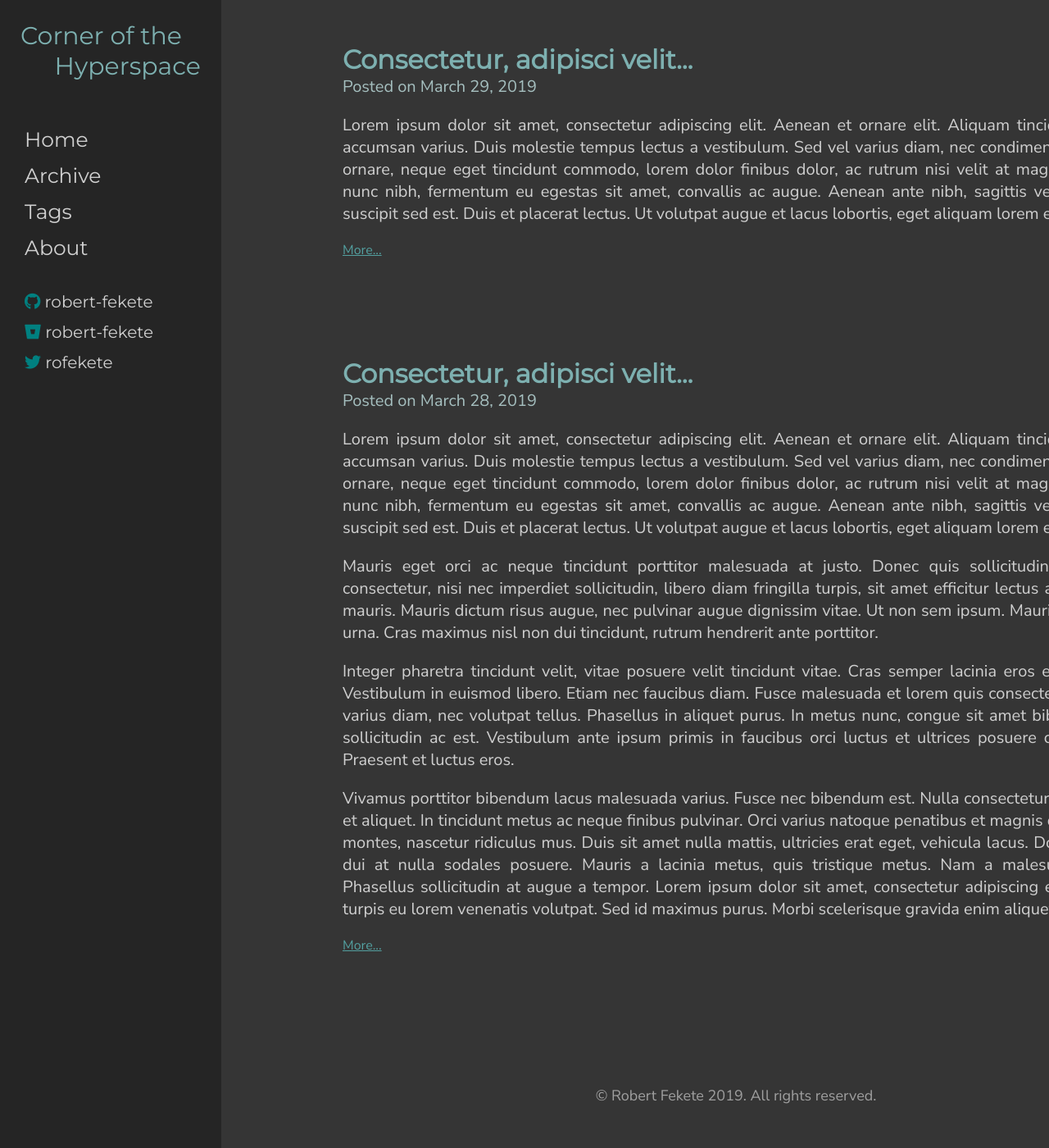
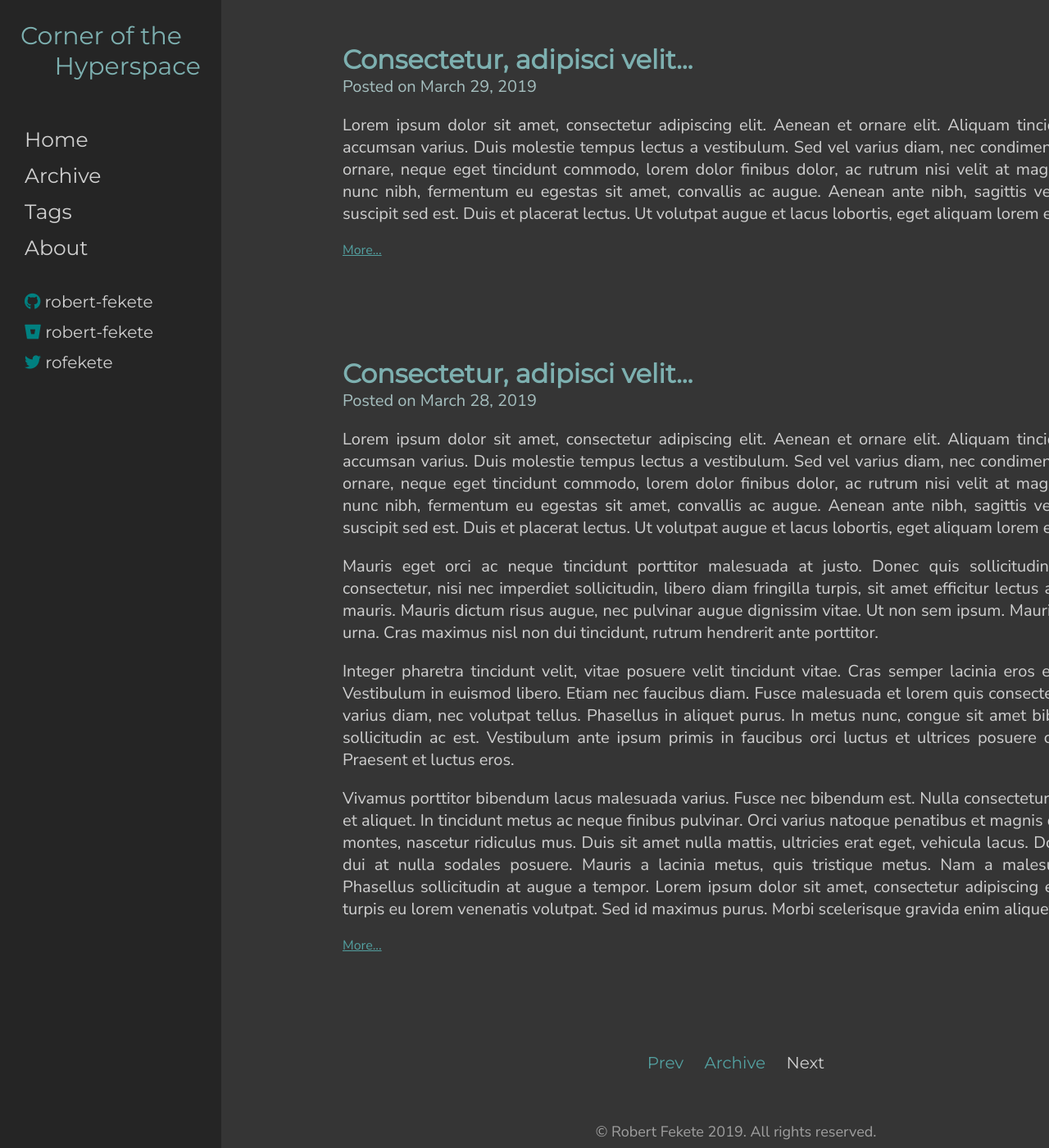
Before and after one commit to robert-fekete/robert-fekete.github.io, a Jekyll site: the page built from index.html, in a window 1280 px wide and 1400 px high, scrolled down 1871 px. Shown: the whole window at 82% size. Built offline with Jekyll 4.4.1, drawn with Linux system fonts in a browser that asks for light colours; nearby versions of some CDN libraries; the list of posts is cut into pages by our own code.

Commit message:
Adding navigation

```diff
--- a/_sass/index.scss
+++ b/_sass/index.scss
@@ -38,3 +38,30 @@
         }
     }
 }
+
+.index-navigation{
+    margin-left: auto;
+    margin-right: auto;
+    width: fit-content;
+
+    padding-bottom: 20px;
+
+    font-size: 20px;
+    font-family: $header_font_family;
+
+    .navigation-element{
+        padding: 0px 10px 0px 10px;
+    }
+
+    .navigation-link{
+        color: $highlight_color3;
+    }
+
+    a, a:visited, a:link{
+        text-decoration: none;
+    }
+
+    a:hover{
+        text-decoration: underline;
+    }
+}
--- a/index.html
+++ b/index.html
@@ -16,3 +16,25 @@ layout: default
         </li>
     {% endfor %}
 </ul>
+
+{% if paginator.total_pages > 1 %}
+<div class="index-navigation">
+    {% if paginator.next_page %}
+    <a href="{{ paginator.next_page_path | relative_url }}" class="navigation-link navigation-element">
+        Prev
+    </a>
+    {% else %}
+    <span class="navigation-disabled navigation-element">Prev</span>
+    {% endif %}
+
+    <a href="/archive/" class="navigation-link navigation-element">Archive</a>
+
+    {% if paginator.previous_page %}
+    <a href="{{ paginator.previous_page_path | relative_url }}" class="navigation-link navigation-element">
+        Next
+    </a>
+    {% else %}
+    <span class="navigation-disabled navigation-element">Next</span>
+    {% endif %}
+</div>
+{% endif %}
```
